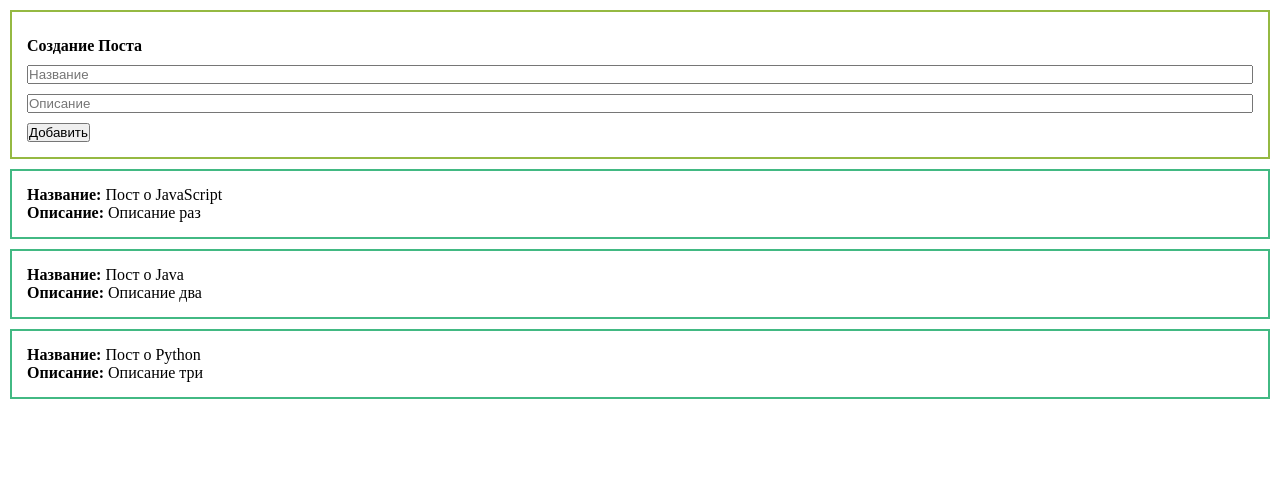
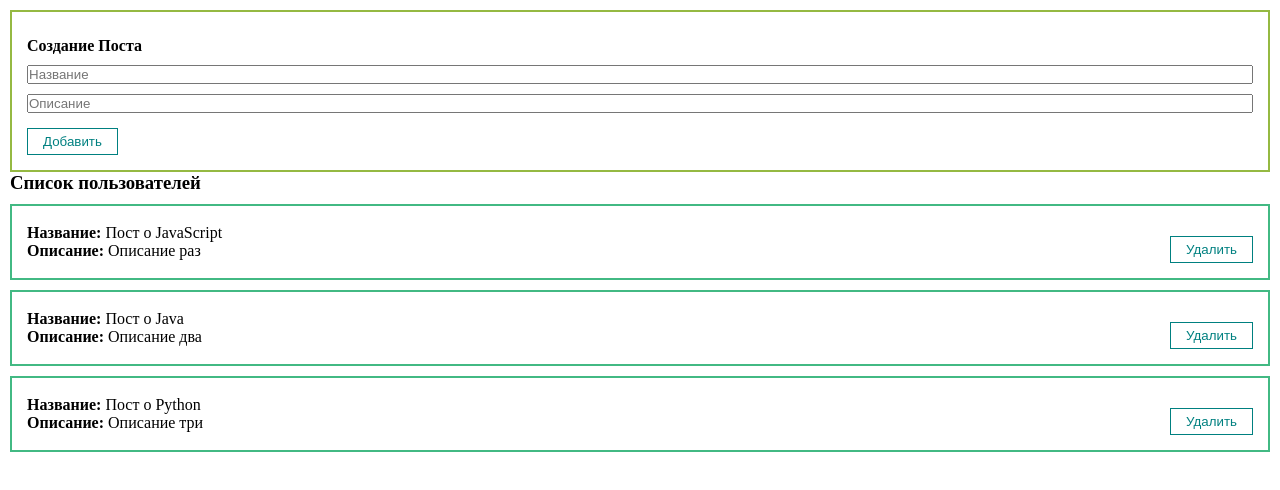
Before and after one commit to hachaturoff/Vue.study, a Vue app: page / in a window 1280 px wide. Shown: the top 490 px of the page. Built offline with nearby package versions, Linux system fonts and the light colour scheme.

Commit message:
add ui input

```diff
--- a/src/App.vue
+++ b/src/App.vue
@@ -6,6 +6,7 @@
     />
     <PostList
         :posts="posts"
+        @delete="deletePost"
     />
 
   </div>
@@ -34,6 +35,11 @@ export default {
   methods: {
     createPost(post) {
       this.posts.push(post)
+      // console.log('sda')
+    },
+    deletePost(id) {
+      this.posts = this.posts.filter(post => post.id !== id)
+      console.log(this.posts)
     }
   }
 }
--- a/src/components/PostForm.vue
+++ b/src/components/PostForm.vue
@@ -1,15 +1,15 @@
 <template>
   <form @submit.prevent>
     <h4>Создание Поста</h4>
-    <input
+    <MyTextInput
         v-model="post.title"
         type="text"
-        placeholder="Название">
-    <input
+        placeholder="Название"/>
+    <MyTextInput
         v-model="post.body"
         type="text"
-        placeholder="Описание">
-    <button @click="createPost">Добавить</button>
+        placeholder="Описание"/>
+    <MyButton @click="createPost">Добавить</MyButton>
   </form>
 </template>
 
--- /dev/null
+++ b/src/components/PostItem.vue
@@ -0,0 +1,43 @@
+<template>
+
+  <div class="post" >
+    <div>
+      <div><strong>Название:</strong> Пост о {{ post.title }}</div>
+      <div><strong>Описание:</strong> {{ post.body }}</div>
+    </div>
+    <div class="post__btns">
+      <MyButton @click="deletePost">Удалить</MyButton>
+    </div>
+  </div>
+</template>
+
+<script>
+
+export default {
+
+  name: "PostItem",
+  props: {
+    post: {
+      type: Object,
+      required: true,
+    }
+  },
+  methods: {
+    deletePost() {
+      this.$emit('delete', this.post.id)
+      // console.log(this.post.id)
+    }
+  }
+}
+</script>
+
+<style scoped>
+.post {
+  margin-top: 10px;
+  padding: 15px;
+  border: solid #42b983 2px;
+  display: flex;
+  align-items: center;
+  justify-content: space-between;
+}
+</style>
--- a/src/components/PostList.vue
+++ b/src/components/PostList.vue
@@ -1,26 +1,38 @@
 <template>
-  <div class="post" v-for="post in posts" v-bind:key="post.id">
-    <div><strong>Название:</strong> Пост о {{post.title}}</div>
-    <div><strong>Описание:</strong> {{post.body}}</div>
+  <div>
+    <h3>Список пользователей</h3>
+    <PostItem
+        v-for="post in posts"
+        :post="post"
+        :key="post.id"
+        @delete="deletePost"
+    />
   </div>
 </template>
 
 <script>
+import PostItem from "@/components/PostItem";
 export default {
   name: "PostList",
+  components: {
+    PostItem
+  },
   props: {
     posts: {
       type: Array,
       required: true,
     }
+  },
+  methods: {
+    deletePost(id) {
+      this.$emit('delete', id)
+    }
   }
 }
+
+// console.log(this.props)
 </script>
 
 <style scoped>
-.post {
-  margin-top: 10px;
-  padding: 15px;
-  border: solid #42b983 2px;
-}
+
 </style>
--- /dev/null
+++ b/src/components/UI/MyButton.vue
@@ -0,0 +1,21 @@
+<template>
+  <button class="btn">
+    <slot></slot>
+  </button>
+</template>
+
+<script>
+export default {
+  name: "MyButton"
+}
+</script>
+
+<style scoped>
+.btn {
+  margin-top: 15px;
+  padding: 5px 15px;
+  background: none;
+  color: teal;
+  border: 1px solid teal;
+}
+</style>
--- /dev/null
+++ b/src/components/UI/MyTextInput.vue
@@ -0,0 +1,23 @@
+<template>
+  <input :value="modelValue" @input="updateInput" type="text">
+</template>
+
+<script>
+export default {
+  name: "MyTextInput",
+  props: {
+    modelValue: [String, Number]
+  },
+  methods: {
+    updateInput(event) {
+      this.$emit('update:modelValue', event.target.value)
+    }
+  }
+}
+</script>
+
+<style scoped>
+input{
+  width: 100%;
+}
+</style>
--- /dev/null
+++ b/src/components/UI/index.js
@@ -0,0 +1,7 @@
+import MyButton from "@/components/UI/MyButton";
+import MyTextInput from "@/components/UI/MyTextInput";
+
+export default [
+    MyButton,
+    MyTextInput
+]
--- a/src/main.js
+++ b/src/main.js
@@ -1,4 +1,9 @@
 import { createApp } from 'vue'
 import App from './App.vue'
+import components from '@/components/UI'
 
-createApp(App).mount('#app')
+const app = createApp(App)
+components.forEach(component => {
+    app.component(component.name, component)
+})
+app.mount('#app')
```
